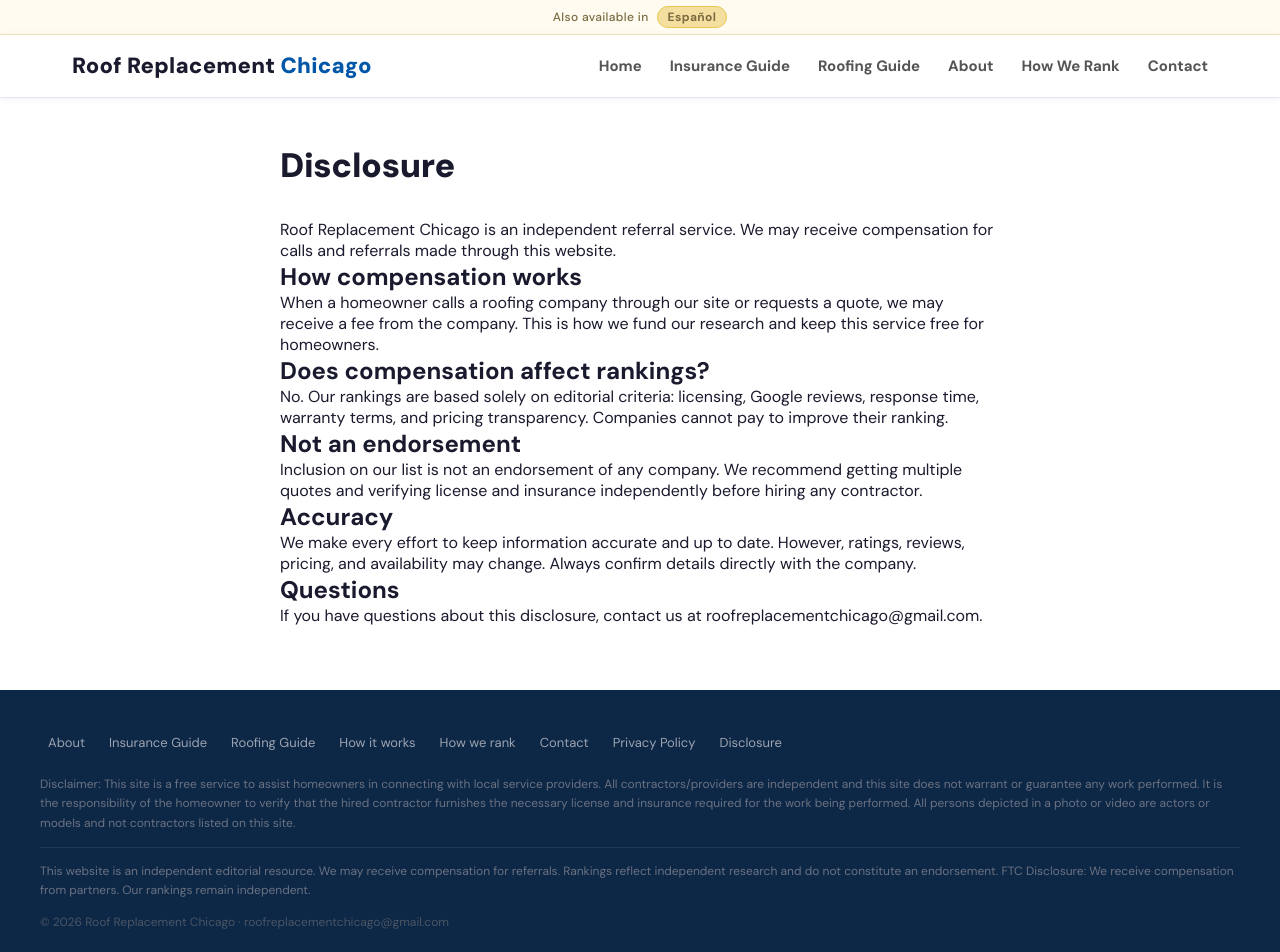
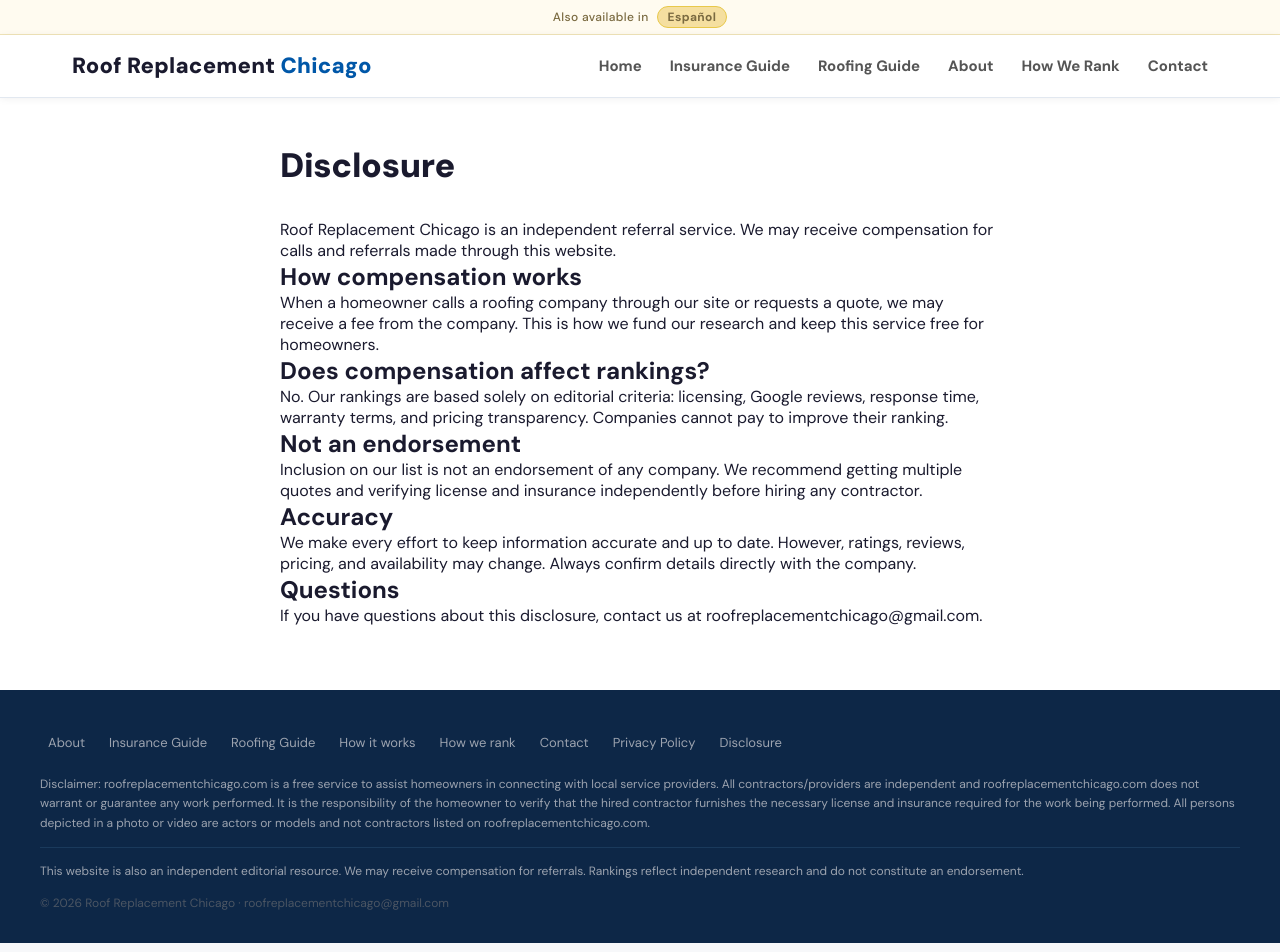
Before and after one commit to dm100usa-oss/roofreplacementchicago, a Next.js app: page /disclosure in a window 1280 px wide. Shown: the top 952 px of the page. Built offline with nearby package versions, Linux system fonts and the light colour scheme.

Commit message:
Add files via upload

```diff
--- a/src/components/Footer.module.css
+++ b/src/components/Footer.module.css
@@ -19,13 +19,13 @@
 
 .disclaimer {
   font-size: 11px;
-  color: #6B7280;
+  color: #9CA3AF;
   line-height: 1.6;
   margin-bottom: .875rem;
   padding-bottom: .875rem;
   border-bottom: 1px solid #1a3a5c;
 }
-.disclosure { font-size: 11px; color: #6B7280; line-height: 1.6; margin-bottom: .875rem; }
+.disclosure { font-size: 11px; color: #9CA3AF; line-height: 1.6; margin-bottom: .875rem; }
 .copy { font-size: 11px; color: #4B5563; }
 
 /* ═══ DESKTOP 1024px+ ════════════════════════════════════ */
--- a/src/components/Footer.tsx
+++ b/src/components/Footer.tsx
@@ -24,13 +24,13 @@ export default function Footer() {
         </div>
         <p className={styles.disclaimer}>
           {isEs
-            ? 'Aviso legal: Este sitio es un servicio gratuito para ayudar a los propietarios a conectarse con proveedores de servicios locales. Todos los contratistas/proveedores son independientes y este sitio no garantiza ningún trabajo realizado. Es responsabilidad del propietario verificar que el contratista contratado cuente con la licencia y el seguro necesarios para el trabajo. Todas las personas en fotos o videos son actores o modelos y no contratistas listados en este sitio.'
-            : 'Disclaimer: This site is a free service to assist homeowners in connecting with local service providers. All contractors/providers are independent and this site does not warrant or guarantee any work performed. It is the responsibility of the homeowner to verify that the hired contractor furnishes the necessary license and insurance required for the work being performed. All persons depicted in a photo or video are actors or models and not contractors listed on this site.'}
+            ? 'Aviso legal: roofreplacementchicago.com es un servicio gratuito para ayudar a los propietarios a conectarse con proveedores de servicios locales. Todos los contratistas/proveedores son independientes y roofreplacementchicago.com no garantiza ningún trabajo realizado. Es responsabilidad del propietario verificar que el contratista contratado cuente con la licencia y el seguro necesarios para el trabajo. Todas las personas en fotos o videos son actores o modelos y no contratistas listados en roofreplacementchicago.com.'
+            : 'Disclaimer: roofreplacementchicago.com is a free service to assist homeowners in connecting with local service providers. All contractors/providers are independent and roofreplacementchicago.com does not warrant or guarantee any work performed. It is the responsibility of the homeowner to verify that the hired contractor furnishes the necessary license and insurance required for the work being performed. All persons depicted in a photo or video are actors or models and not contractors listed on roofreplacementchicago.com.'}
         </p>
         <p className={styles.disclosure}>
           {isEs
-            ? 'Este sitio web es un recurso editorial independiente. Podemos recibir compensación por referencias. Las clasificaciones reflejan investigación independiente y no constituyen un respaldo.'
-            : 'This website is an independent editorial resource. We may receive compensation for referrals. Rankings reflect independent research and do not constitute an endorsement. FTC Disclosure: We receive compensation from partners. Our rankings remain independent.'}
+            ? 'Este sitio web es también un recurso editorial independiente. Podemos recibir compensación por referencias. Las clasificaciones reflejan investigación independiente y no constituyen un respaldo.'
+            : 'This website is also an independent editorial resource. We may receive compensation for referrals. Rankings reflect independent research and do not constitute an endorsement.'}
         </p>
         <p className={styles.copy}>
           © {new Date().getFullYear()} Roof Replacement Chicago · {EMAIL}
```
